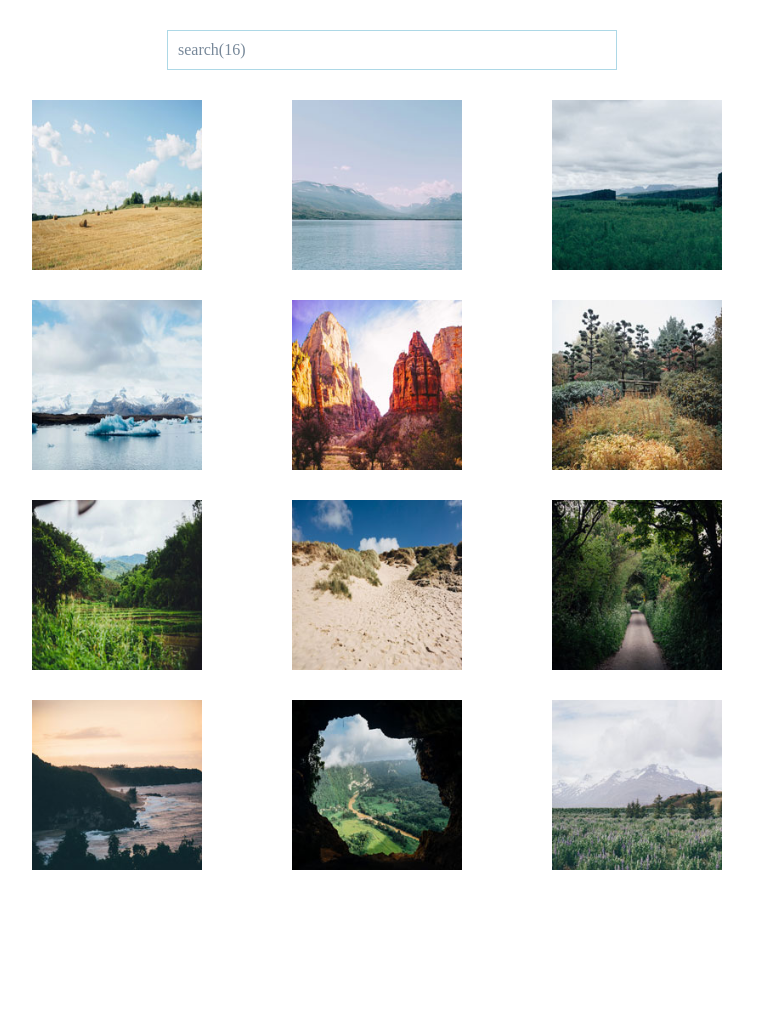
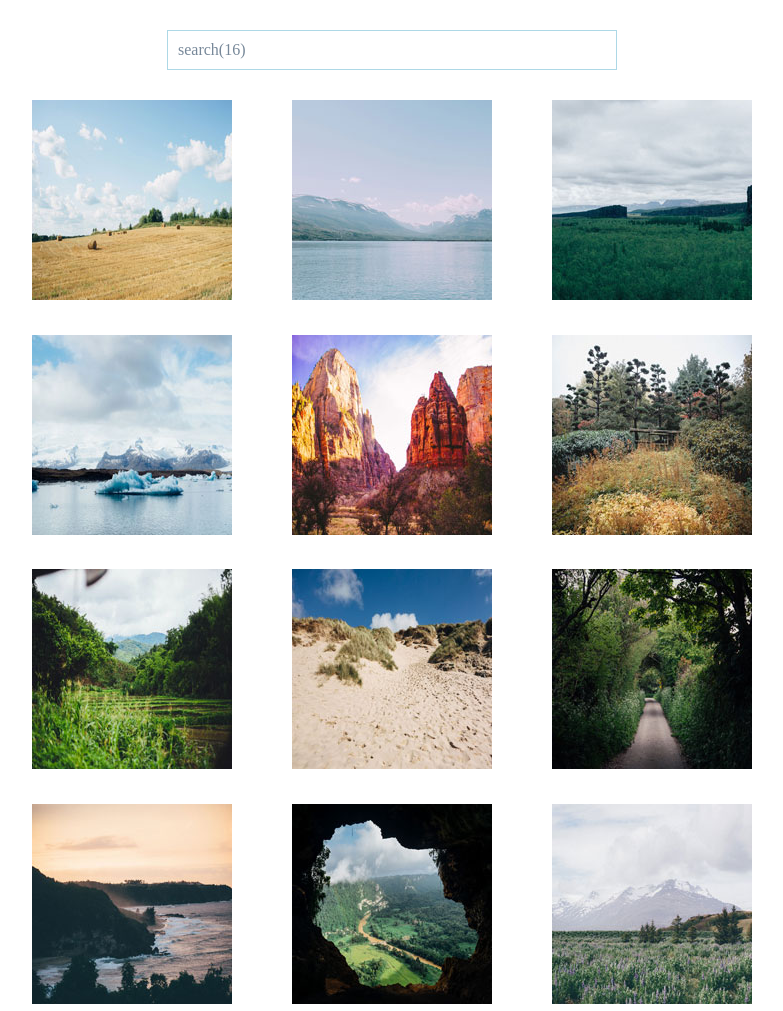
Before and after one commit to Ahmedey/Unit-5-Photo-Gallery, a plain HTML site: page index.html in a window 1280 px wide. Shown: the whole page, without its empty margins (248-1031 px from the left). Before the commit the page ends 930 px from the top, so only its background shows below. Drawn offline with Linux system fonts and the light colour scheme.

Commit message:
unit 5 project

```diff
--- a/css/styles.css
+++ b/css/styles.css
@@ -10,18 +10,13 @@ body {
     padding: 0;
 }
 
-img {
-    display: flex;
-    height: 170px;
-    width: 170px;
-}
 /*===========================================
  class selector
  ++++++++++++++++++++++++++++++++++++++++ */
 .wrapper{
     margin: 0 auto;
     width: 90%;
-    height: 100%;
+    height: 100vh;
 
 }
 
@@ -36,6 +31,11 @@ img {
 ::placeholder{
     color: lightslategrey;
 }
+.searchInput:focus {
+    outline: none;
+    transform: scale(1.1);
+    box-shadow: 5px 5px rgba(0, 0, 0, .2);
+}
 .main{
     display: flex;
     flex-wrap: wrap;
@@ -43,11 +43,11 @@ img {
     justify-content: space-around;
     width: 90%;
     margin: 30px auto;
-    max-width: 1100px;
+    max-width: 1200px;
 }
 .section{
     width: 200px;
-    margin: 0 auto  60px;
+    margin: 0 auto  70px;
 }
 
 /*===========================================
```
